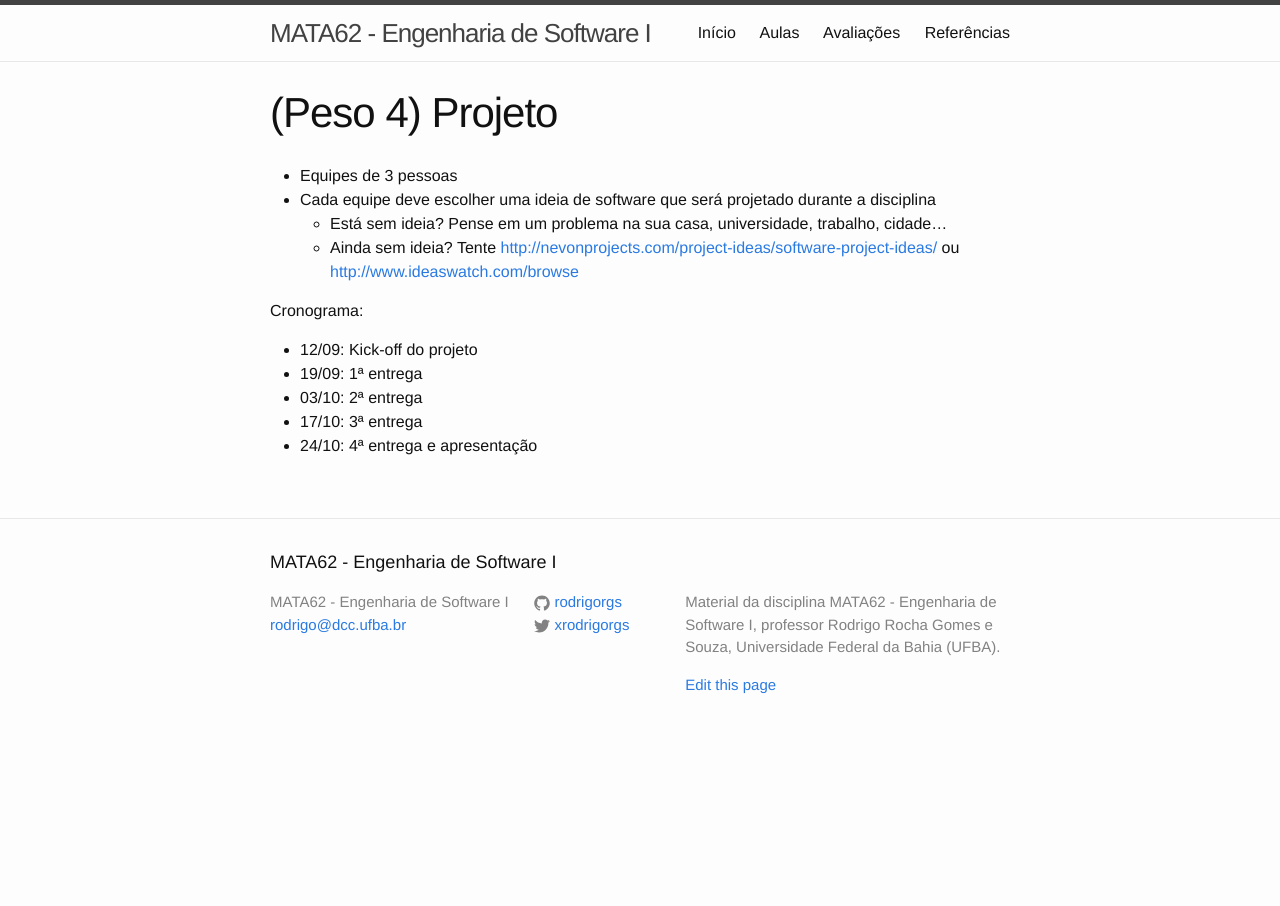
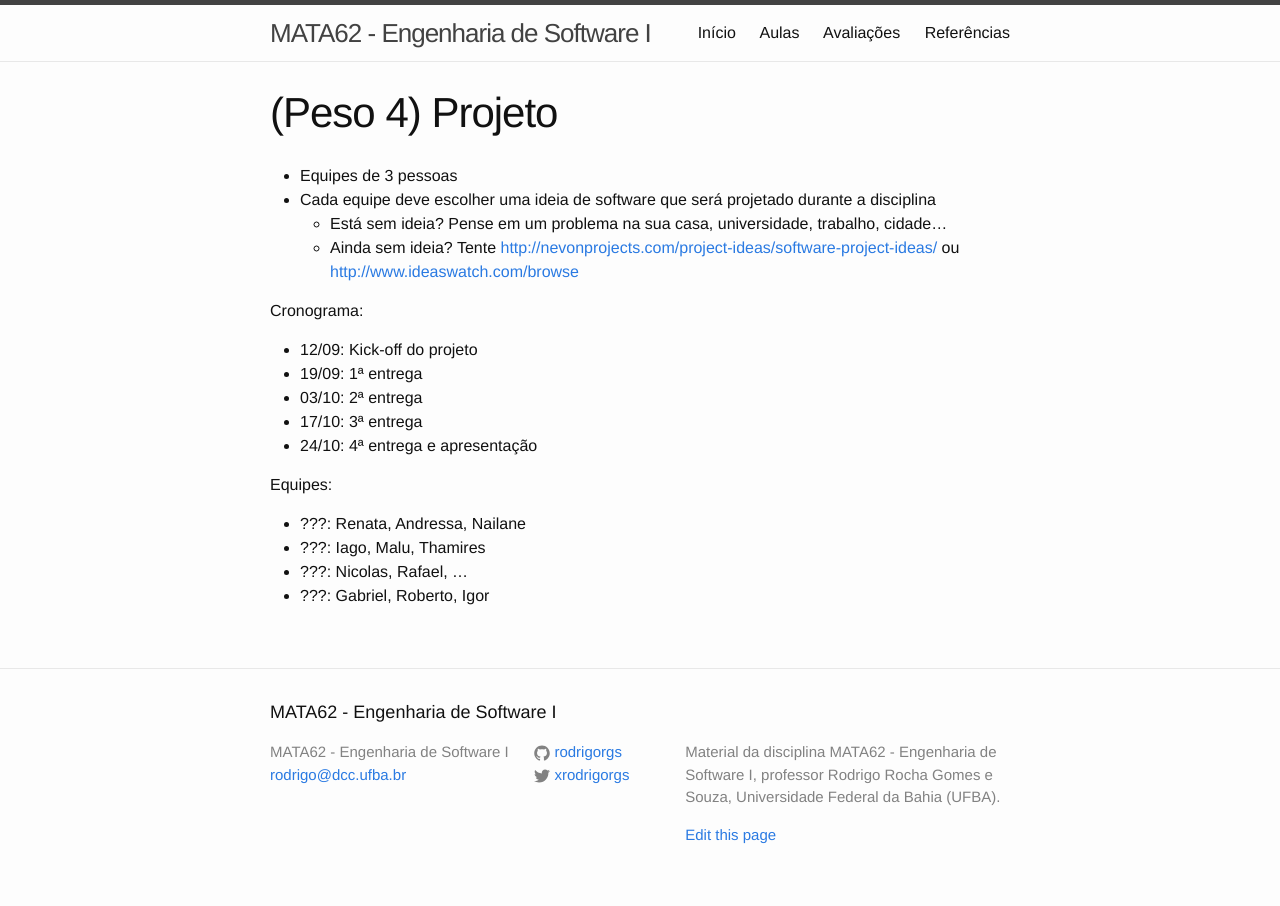
Before and after one commit to rodrigorgs/mata62-20161, a Jekyll site: the page built from ava-projeto.md, in a window 1280 px wide. Built offline with Jekyll 4.4.1, drawn with Linux system fonts in a browser that asks for light colours.

Commit message:
Adiciona equipes.

```diff
--- a/ava-projeto.md
+++ b/ava-projeto.md
@@ -17,3 +17,10 @@ Cronograma:
 - 03/10: 2ª entrega
 - 17/10: 3ª entrega
 - 24/10: 4ª entrega e apresentação
+
+Equipes:
+
+- ???: Renata, Andressa, Nailane
+- ???: Iago, Malu, Thamires
+- ???: Nicolas, Rafael, ...
+- ???: Gabriel, Roberto, Igor
```
